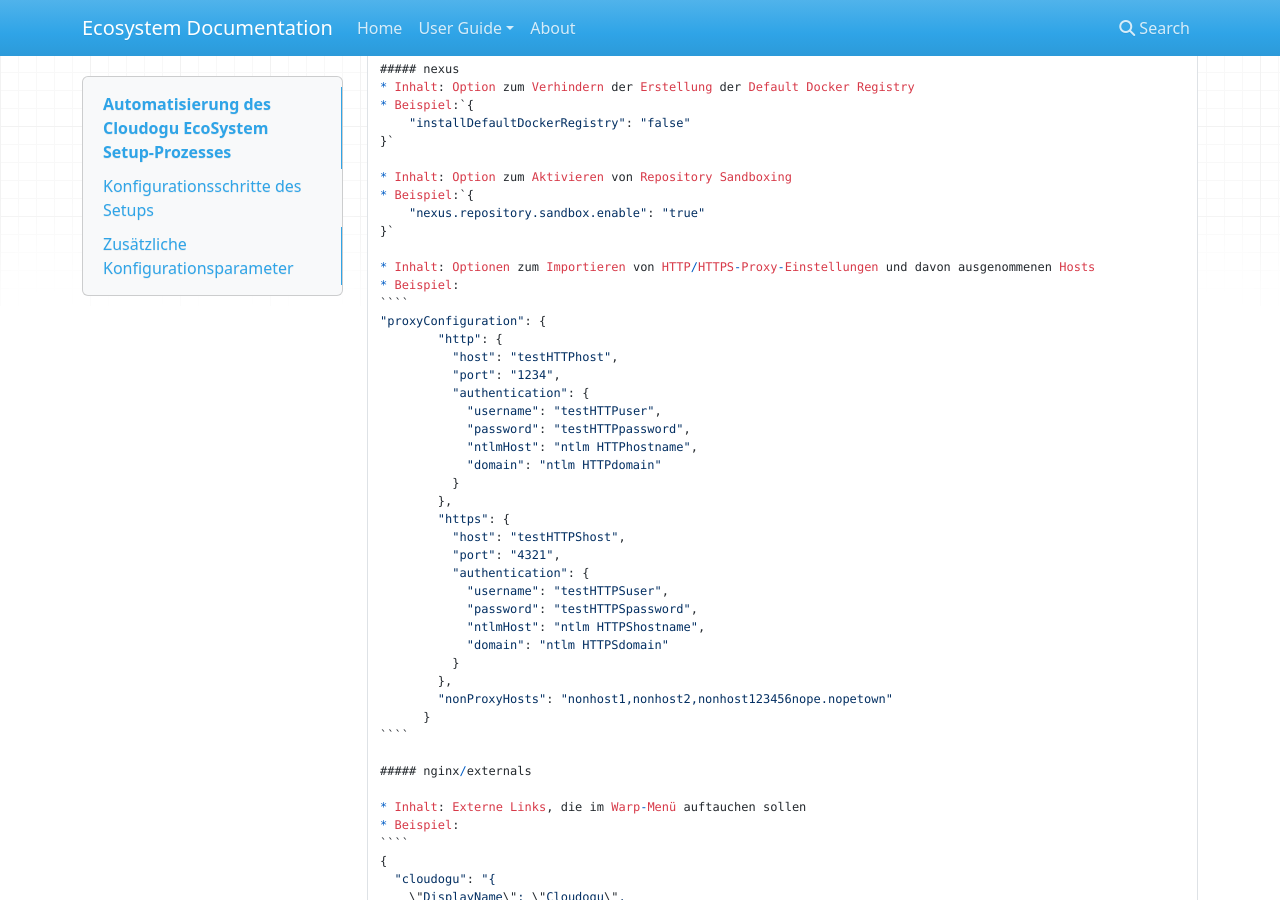
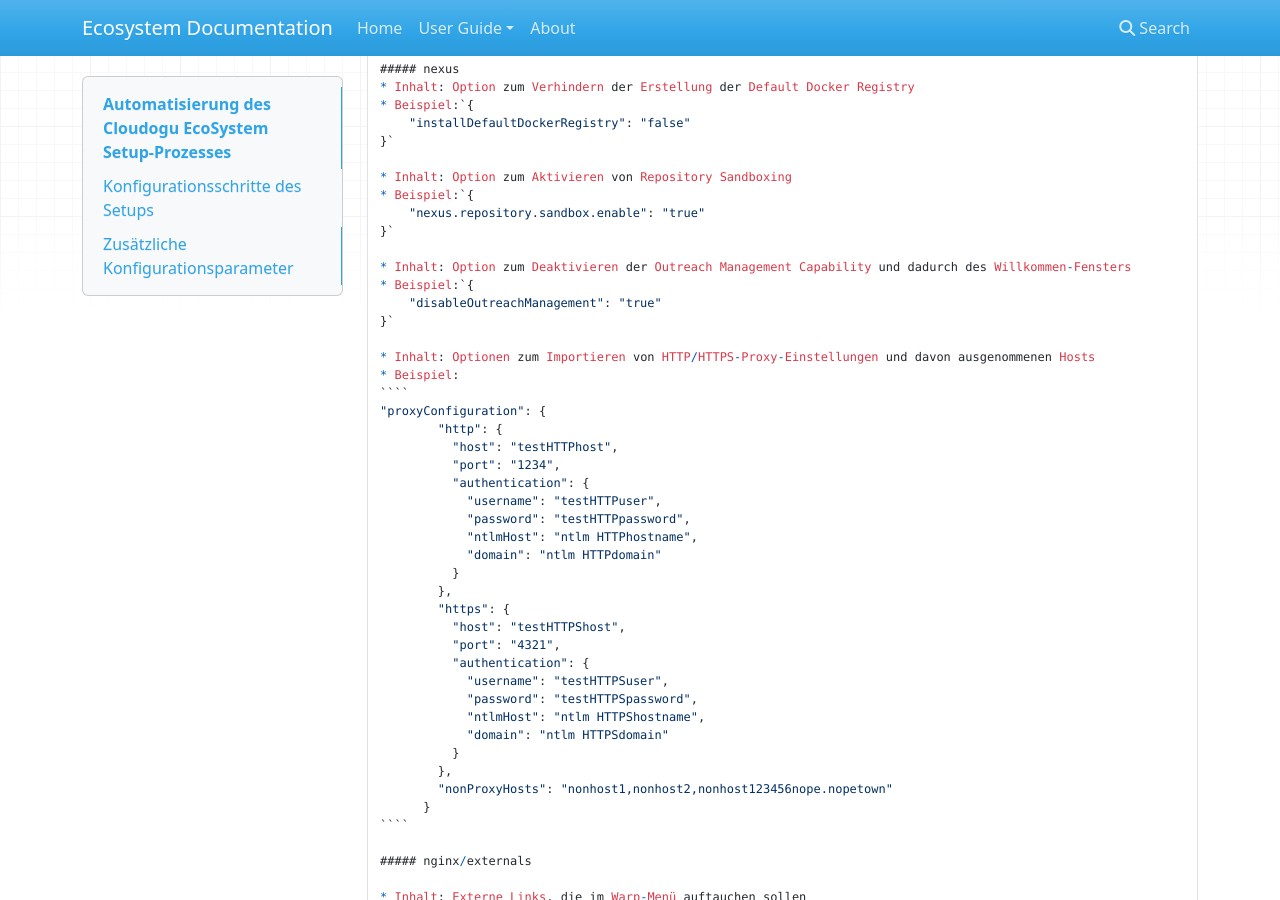
Before and after one commit to cloudogu/ecosystem, an MkDocs documentation site: the page built from docs/docs/user-guide/setup-json_de.md, in a window 1280 px wide and 900 px high, scrolled down 11474 px. Built offline with MkDocs 1.6.1, drawn with Linux system fonts in a browser that asks for light colours; nearby versions of some CDN libraries; old or Windows-style settings are respelled for this version of MkDocs.

Commit message:
Update setup.json doc

`````diff
--- a/docs/docs/user-guide/setup-json_de.md
+++ b/docs/docs/user-guide/setup-json_de.md
@@ -511,6 +511,11 @@ Enthält beispielsweise folgende Objekte:
     "nexus.repository.sandbox.enable": "true"
 }`
 
+* Inhalt: Option zum Deaktivieren der Outreach Management Capability und dadurch des Willkommen-Fensters
+* Beispiel:`{
+    "disableOutreachManagement": "true"
+}`
+
 * Inhalt: Optionen zum Importieren von HTTP/HTTPS-Proxy-Einstellungen und davon ausgenommenen Hosts
 * Beispiel:
 ````
`````
Also changed, not shown: docs/docs/user-guide/setup-json.md (+5 -0 lines).
